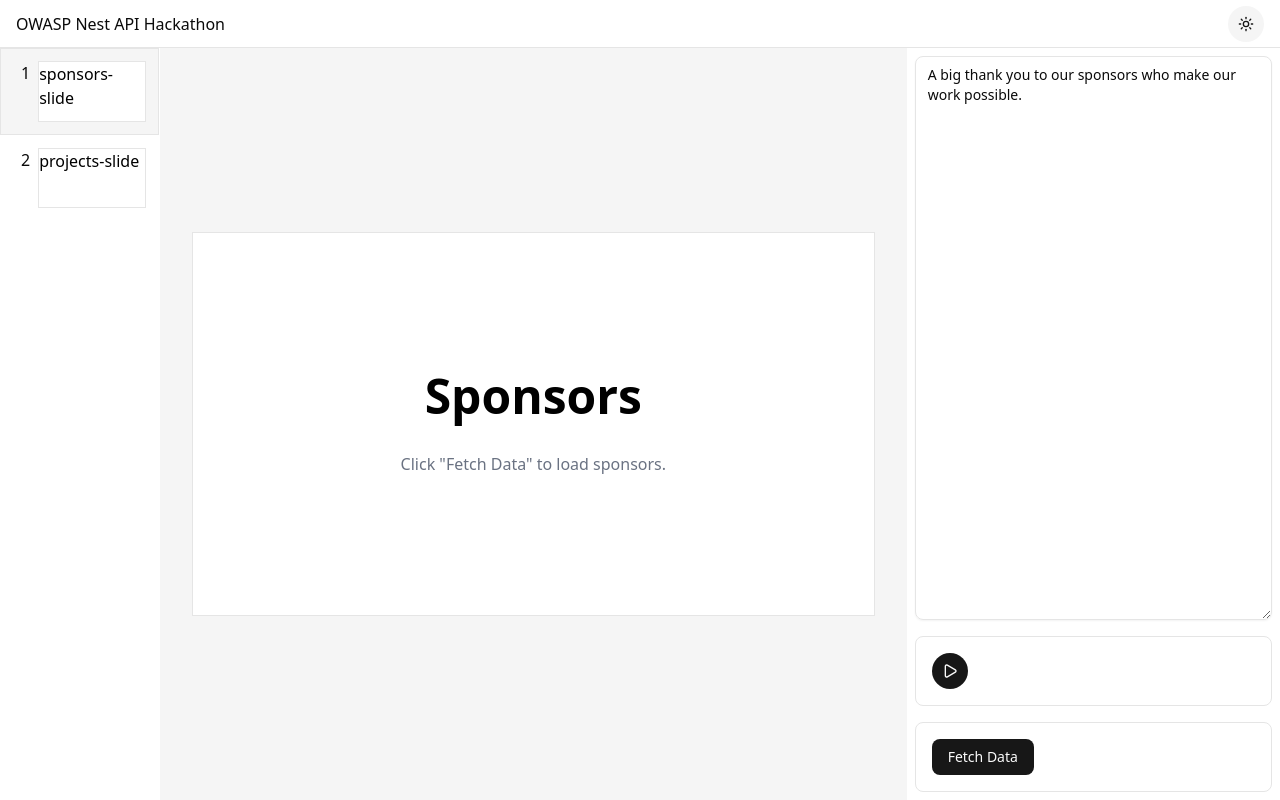
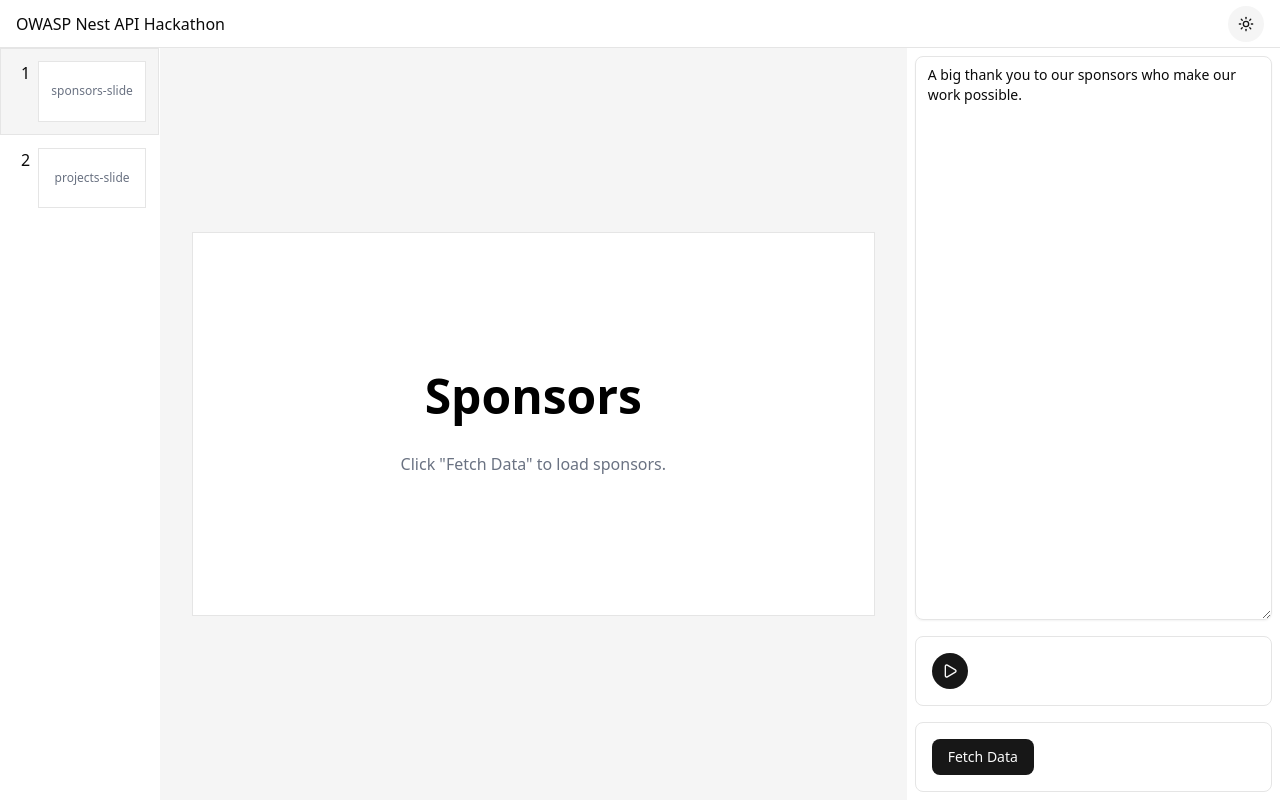
Before and after one commit to rudransh-shrivastava/community-snapshot-videos, a Next.js app: page / in a window 1280 px wide. Built offline with nearby package versions, Linux system fonts and the light colour scheme.

Commit message:
prettify slide thumbnails

```diff
--- a/src/app/_components/SideBarLeft.tsx
+++ b/src/app/_components/SideBarLeft.tsx
@@ -26,7 +26,9 @@ export function SideBarLeft({
           <div className="px-2">
             <span>{index + 1}</span>
           </div>
-          <div className="aspect-video w-full border bg-white text-black">{slide.id}</div>
+          <div className="flex aspect-video w-full items-center justify-center border bg-white p-2">
+            <span className="text-xs text-gray-500">{slide.id}</span>
+          </div>
         </div>
       ))}
     </div>
```
